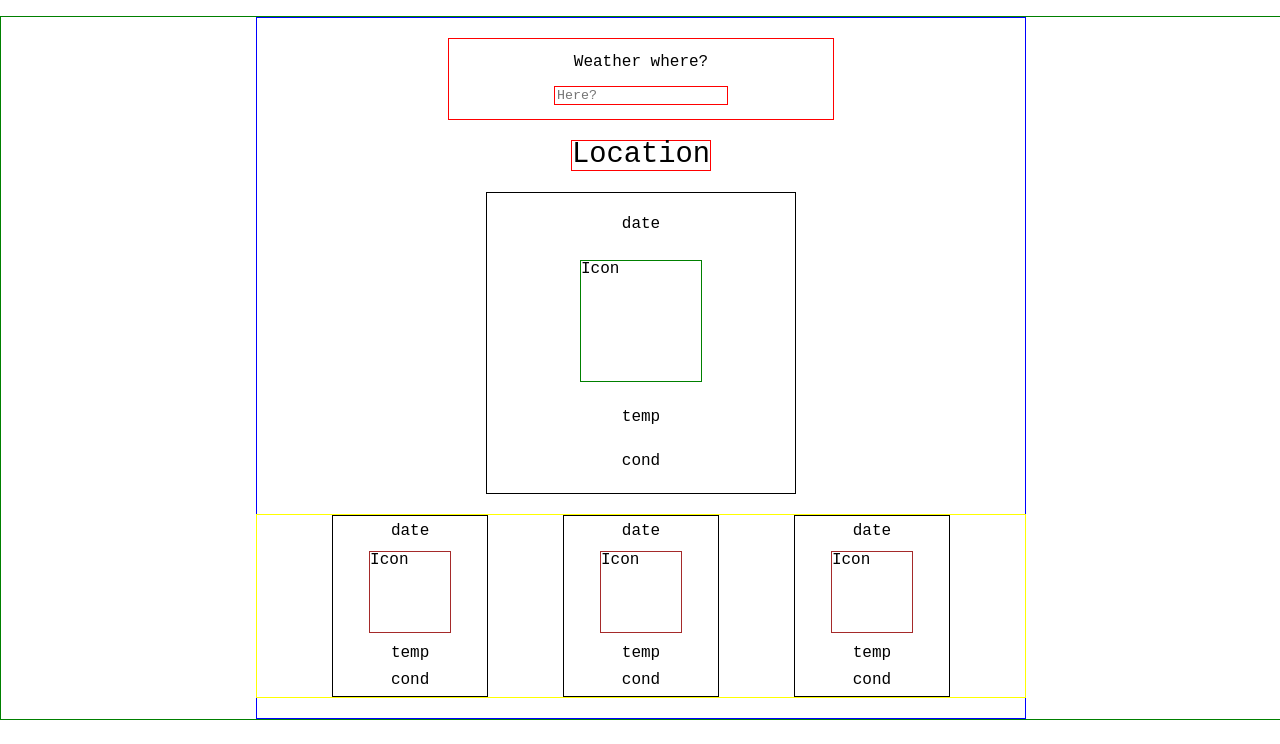
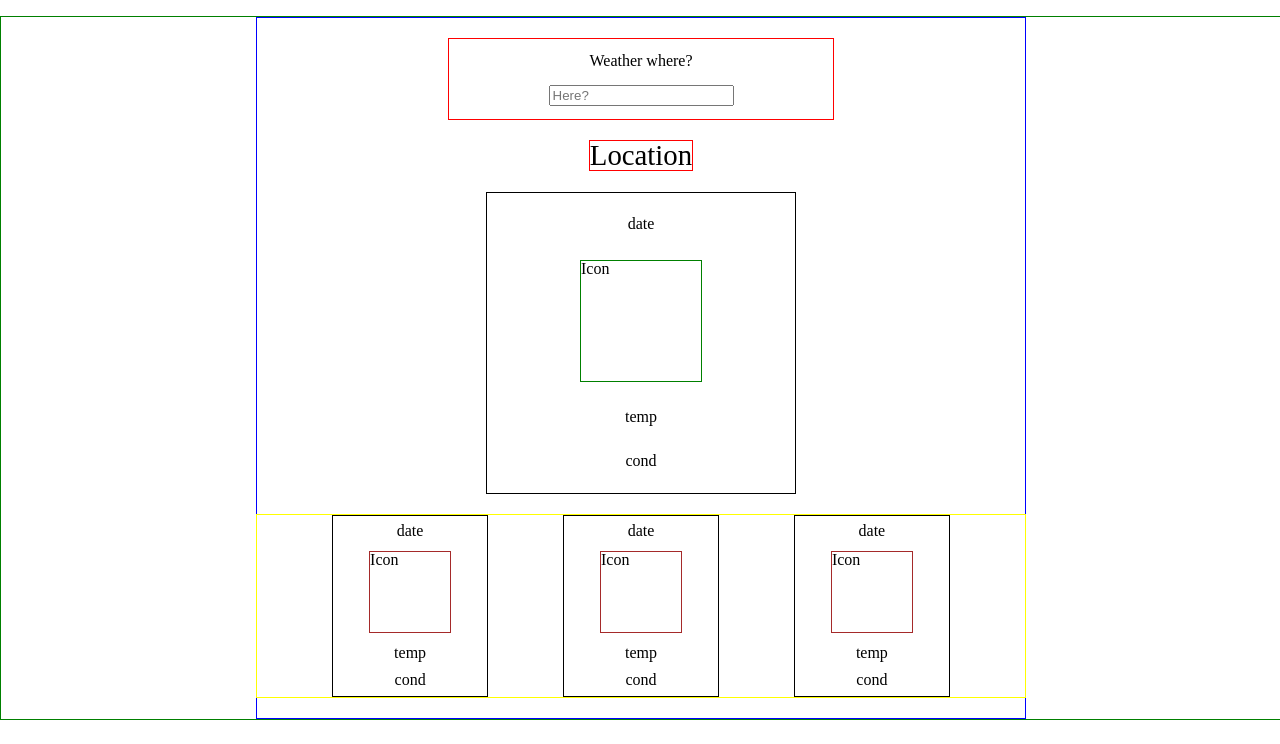
Before and after one commit to ExtF8/weatHere, a plain HTML site: page index.html in a window 1280 px wide. Shown: the part 56-800 px from the top of the page. Drawn offline with Linux system fonts and the light colour scheme.

Commit message:
Removed unnecessary code

```diff
--- a/style.css
+++ b/style.css
@@ -1,8 +1,3 @@
-* {
-    border: solid 1px red;
-    font-family: 'Courier New', Courier, monospace;
-}
-
 header {
     display: flex;
     justify-content: center;
```
